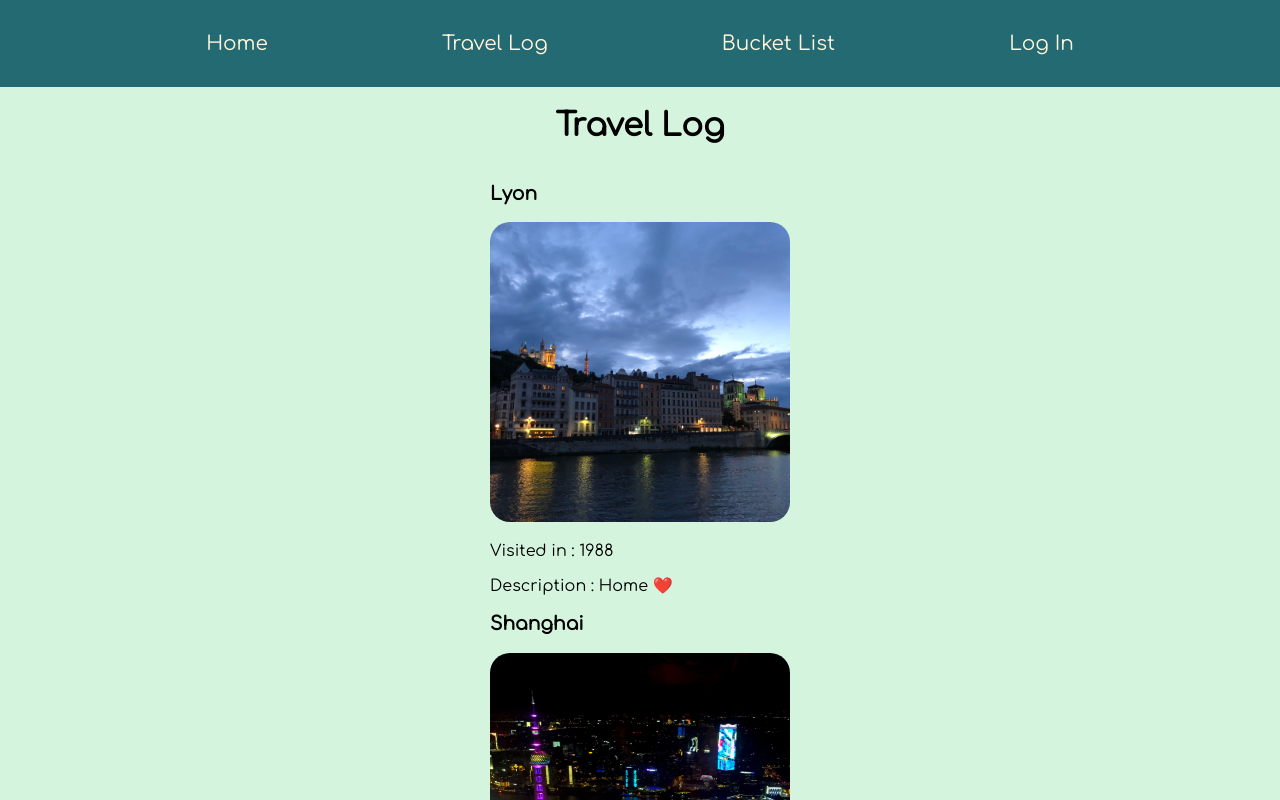
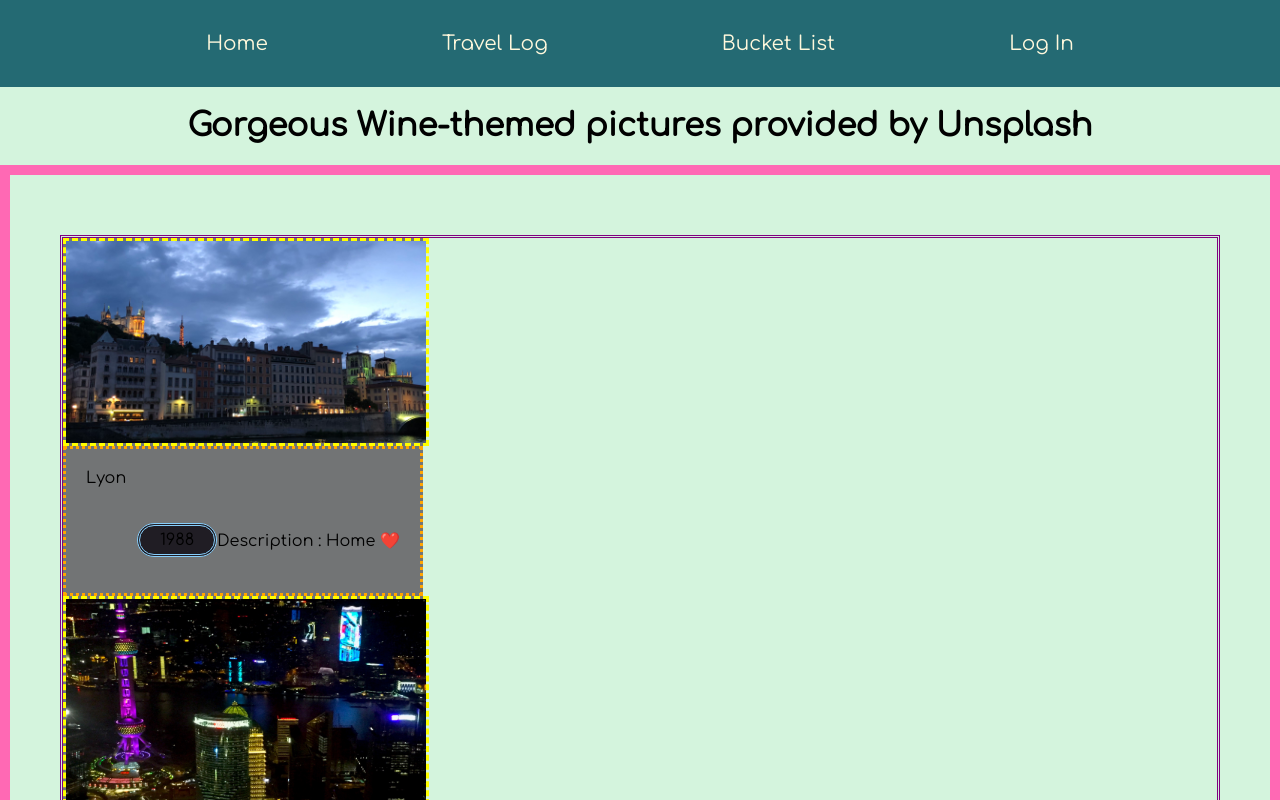
Before and after one commit to So-G/travel-bug-front, a React (Create React App) app: page /travellog in a window 1280 px wide. Shown: the top 800 px of the page. Built offline with nearby package versions, Linux system fonts and the light colour scheme.

Commit message:
started work on css to create grid display

```diff
--- a/src/App.js
+++ b/src/App.js
@@ -6,6 +6,8 @@ export default function App() {
   return (
     <>
       <Header />
+      <h1>Gorgeous Wine-themed pictures provided by Unsplash</h1>
+
       <Main />
       <Footer />
     </>
--- a/src/components/VisitedCountriesList.js
+++ b/src/components/VisitedCountriesList.js
@@ -47,14 +47,20 @@ function VisitedCountriesList() {
       <div className="card">
         {countries.map((destination) => (
           <>
-            <h3>{destination.name}</h3>
+            <div className="card_image-container">
               <img
                 className="countrypic"
                 src={destination.image}
                 alt={destination.name}
               />
-            <p> Visited in : {destination.year} </p>
+            </div>
+            <div className="card_content">
+              <div className="card_title">{destination.name}</div>
+              <div className="card_info">
+                <p className="card_year"> {destination.year} </p>
                 <p> Description : {destination.description}</p>
+              </div>
+            </div>
           </>
         ))}
       </div>
--- a/src/index.css
+++ b/src/index.css
@@ -14,9 +14,6 @@ body {
   grid-template-rows: auto 1fr auto;
 }
 
-main {
-  margin: auto;
-}
 /* ================
   Global variables
   ================*/
@@ -107,18 +104,77 @@ h2 {
   Cards
   ================*/
 
-.countrypic {
-  border-radius: 20px;
-  width: 300px;
+main {
+  border-width: 10px;
+  border-style: solid;
+  border-color: hotpink;
+  display: grid;
+  grid-template-columns: 1fr repeat(12, minmax(auto, 60px)) 1fr;
+  grid-gap: 40px;
+  padding: 60px 0;
 }
 
 .cards {
-  display: flex;
-  flex-direction: row;
-  justify-content: center;
-  flex-wrap: wrap;
-  justify-content: space-between;
+  box-sizing: border-box;
+  grid-column: 2 / span 12;
+  border: purple;
+  border-style: double;
+  display: grid;
+  grid-template-columns: repeat(12, minmax(auto, 60px));
+  grid-gap: 40px;
 }
 
 .card {
+  grid-column-end: span 4;
+  display: flex;
+  flex-direction: column;
+  background-color: #727475;
+  transition: all 0.4s ease 0s;
 }
+
+.card:hover {
+  transform: translateY(-7px);
+}
+
+.card_image-container {
+  border-style: dashed;
+  border-color: yellow;
+  width: 100%;
+  padding-top: 56.25%;
+  overflow: hidden;
+  position: relative;
+}
+
+.card_image-container img {
+  width: 100%;
+  position: absolute;
+  top: 50%;
+  left: 50%;
+  transform: translate(-50%, -50%);
+}
+
+.card_content {
+  border-style: dotted;
+  border-color: orange;
+  padding: 20px;
+}
+
+.card_title {
+  margin-bottom: 20px;
+}
+
+.card_info {
+  display: flex;
+  align-self: end;
+  align-items: center;
+}
+
+.card_year {
+  border-style: double;
+  border-color: lightskyblue;
+  margin-left: auto;
+  padding: 5px 20px;
+  background-color: rgb(32, 29, 36);
+  cursor: pointer;
+  border-radius: 20px;
+}
--- a/src/screens/TravelLogPage.js
+++ b/src/screens/TravelLogPage.js
@@ -1,10 +1,13 @@
+/* eslint-disable jsx-a11y/control-has-associated-label */
 import VisitedCountriesList from '../components/VisitedCountriesList';
 
 export default function TravelLog() {
   return (
     <>
-      <h1>Travel Log</h1>
+      {/* <h1>Travel Log</h1> */}
       <VisitedCountriesList />
+
+      {/* <button type="submit">Add a Country to your log</button> */}
     </>
   );
 }
```
Lines whose indentation alone changed are shown as unchanged.
